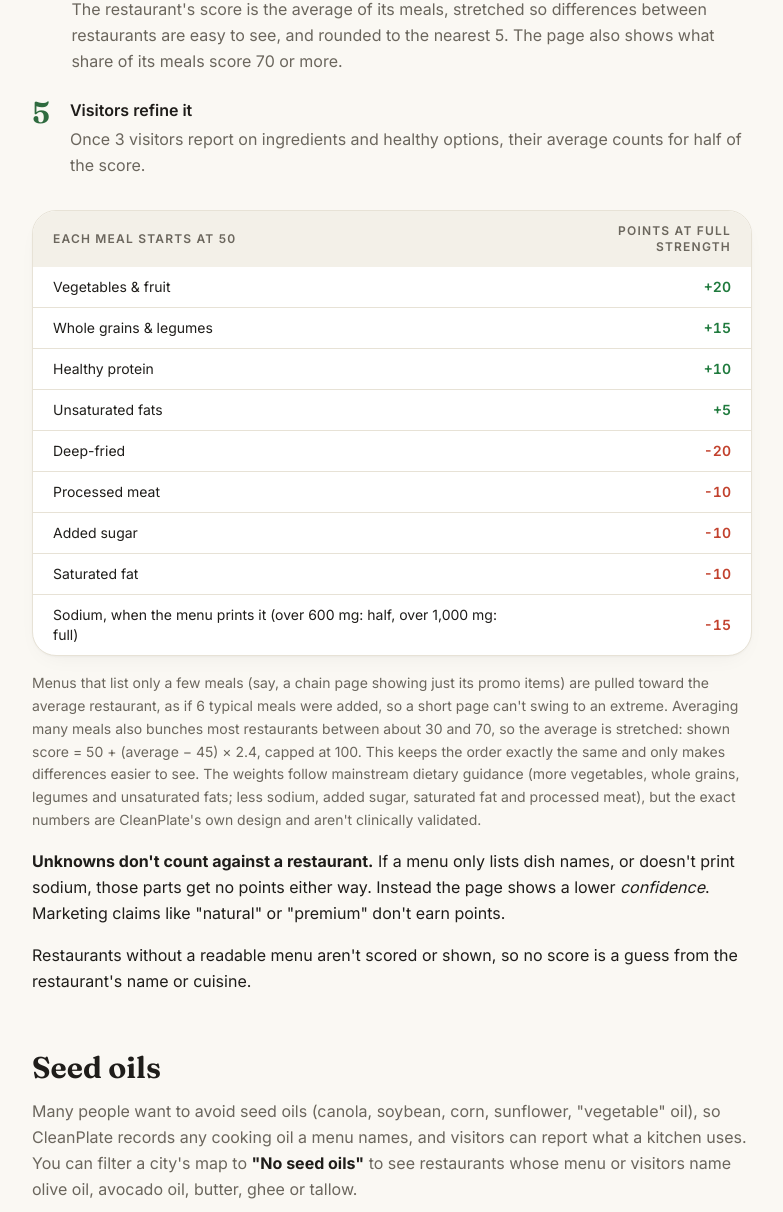
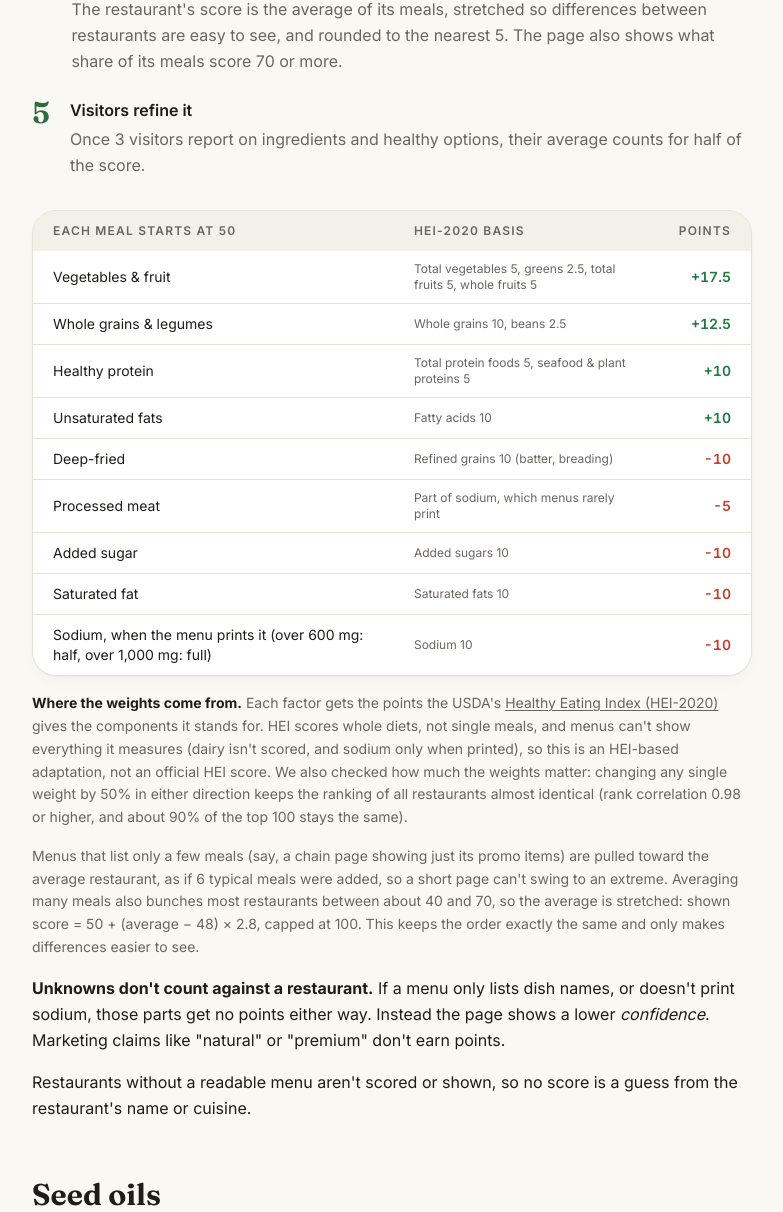
Before and after one commit to RalphNehme/cleanplate, a FastAPI app: page /scores in a window 1280 px wide. Shown: the part 818-2030 px from the top of the page, without its empty margins (248-1031 px from the left). Run offline with FastAPI, Linux system fonts and the light colour scheme; some libraries are stand-ins or nearby versions.

Commit message:
Food score weights from HEI-2020 proportions
Each factor gets the points the USDA Healthy Eating Index gives the
components it stands for (e.g. vegetables & fruit 17.5, whole grains &
beans 12.5, fatty acids 10, refined grains via frying 10, sodium 10).
Recalibrated (center 48, x2.8, baseline 55.4): restaurants average ~71.
The method page cites HEI per factor and reports the sensitivity check
(any weight +/-50% keeps rank correlation >= 0.98).

```diff
--- a/app/food.py
+++ b/app/food.py
@@ -19,27 +19,28 @@ OIL_LABELS = {
     "mixed": "A mix of oils",
 }
 
-# Points for a factor at full strength (level 1); level 0.5 earns half.
+# Points for a factor at full strength (level 1); level 0.5 earns half. Proportions follow the
+# USDA Healthy Eating Index (HEI-2020) components each factor stands for.
 MEAL_WEIGHTS = {
-    "vegetables": 20,
-    "whole_grains_legumes": 15,
-    "healthy_protein": 10,
-    "unsaturated_fats": 5,
-    "deep_fried": -20,
-    "processed_meat": -10,
-    "added_sugar": -10,
-    "saturated_fat": -10,
+    "vegetables": 17.5,  # total vegetables 5 + greens 2.5 + total fruits 5 + whole fruits 5
+    "whole_grains_legumes": 12.5,  # whole grains 10 + beans 2.5
+    "healthy_protein": 10,  # total protein foods 5 + seafood and plant proteins 5
+    "unsaturated_fats": 10,  # fatty acids 10
+    "deep_fried": -10,  # refined grains 10 (batter, breading)
+    "processed_meat": -5,  # part of sodium, which menus rarely print
+    "added_sugar": -10,  # added sugars 10
+    "saturated_fat": -10,  # saturated fats 10
 }
-SODIUM_WEIGHT = -15
+SODIUM_WEIGHT = -10  # sodium 10, when the menu prints it
 # Short or partial menus (e.g. a chain page listing only promo items) are pulled toward the
 # average restaurant, as if PRIOR_MEALS average meals were added. PRIOR_RAW is that average.
 PRIOR_MEALS = 6
-PRIOR_RAW = 53.2
-# Averaging many meals bunches restaurants between ~30 and ~70, so the average is stretched
-# around a center (order unchanged). Tuned on all ~1,600 scored restaurants: average ~70,
-# about a fifth scoring 80+.
-CALIBRATION_CENTER = 45
-CALIBRATION_STRETCH = 2.4
+PRIOR_RAW = 55.4
+# Averaging many meals bunches restaurants between ~40 and ~70, so the average is stretched
+# around a center (order unchanged). Tuned on all ~1,600 scored restaurants: average ~71,
+# about a quarter scoring 80+.
+CALIBRATION_CENTER = 48
+CALIBRATION_STRETCH = 2.8
 FACTOR_LABELS = {
     "vegetables": "Vegetables & fruit",
     "whole_grains_legumes": "Whole grains & legumes",
--- a/app/templates/scores.html
+++ b/app/templates/scores.html
@@ -31,23 +31,38 @@
       {% endfor %}
     </ol>
 
-    <div class="card mt-8 overflow-hidden">
+    {% set hei = {
+      "vegetables": "Total vegetables 5, greens 2.5, total fruits 5, whole fruits 5",
+      "whole_grains_legumes": "Whole grains 10, beans 2.5",
+      "healthy_protein": "Total protein foods 5, seafood & plant proteins 5",
+      "unsaturated_fats": "Fatty acids 10",
+      "deep_fried": "Refined grains 10 (batter, breading)",
+      "processed_meat": "Part of sodium, which menus rarely print",
+      "added_sugar": "Added sugars 10",
+      "saturated_fat": "Saturated fats 10"} %}
+    <div class="card mt-8 overflow-x-auto">
       <table class="w-full text-sm">
         <thead class="bg-surface2 text-left text-xs uppercase tracking-widest text-muted">
-          <tr><th class="px-5 py-3 font-semibold">Each meal starts at 50</th><th class="px-5 py-3 text-right font-semibold">Points at full strength</th></tr>
+          <tr><th class="px-5 py-3 font-semibold">Each meal starts at 50</th><th class="px-5 py-3 font-semibold">HEI-2020 basis</th><th class="px-5 py-3 text-right font-semibold">Points</th></tr>
         </thead>
         <tbody class="divide-y divide-line">
           {% for key, w in weights.items() %}
           <tr><td class="px-5 py-2.5">{{ factor_labels[key] }}</td>
-            <td class="px-5 py-2.5 text-right font-semibold tabular-nums s-{{ 'excellent' if w > 0 else 'poor' }}" style="color: var(--c)">{{ "%+d" | format(w) }}</td></tr>
+            <td class="px-5 py-2.5 text-xs text-muted">{{ hei[key] }}</td>
+            <td class="px-5 py-2.5 text-right font-semibold tabular-nums s-{{ 'excellent' if w > 0 else 'poor' }}" style="color: var(--c)">{{ "%+g" | format(w) }}</td></tr>
           {% endfor %}
           <tr><td class="px-5 py-2.5">Sodium, when the menu prints it (over 600 mg: half, over 1,000 mg: full)</td>
-            <td class="px-5 py-2.5 text-right font-semibold tabular-nums s-poor" style="color: var(--c)">{{ "%+d" | format(sodium_weight) }}</td></tr>
+            <td class="px-5 py-2.5 text-xs text-muted">Sodium 10</td>
+            <td class="px-5 py-2.5 text-right font-semibold tabular-nums s-poor" style="color: var(--c)">{{ "%+g" | format(sodium_weight) }}</td></tr>
         </tbody>
       </table>
     </div>
     <p class="mt-4 text-sm leading-relaxed text-muted">
-      Menus that list only a few meals (say, a chain page showing just its promo items) are pulled toward the average restaurant, as if {{ prior_meals }} typical meals were added, so a short page can't swing to an extreme. Averaging many meals also bunches most restaurants between about 30 and 70, so the average is stretched: shown score = 50 + (average − {{ center }}) × {{ stretch | round(1) }}, capped at 100. This keeps the order exactly the same and only makes differences easier to see. The weights follow mainstream dietary guidance (more vegetables, whole grains, legumes and unsaturated fats; less sodium, added sugar, saturated fat and processed meat), but the exact numbers are CleanPlate's own design and aren't clinically validated.
+      <strong class="text-ink">Where the weights come from.</strong> Each factor gets the points the USDA's <a class="underline underline-offset-2 hover:text-ink" href="https://www.fns.usda.gov/cnpp/healthy-eating-index-hei" rel="noopener" target="_blank">Healthy Eating Index (HEI-2020)</a> gives the components it stands for. HEI scores whole diets, not single meals, and menus can't show everything it measures (dairy isn't scored, and sodium only when printed), so this is an HEI-based adaptation, not an official HEI score.
+      We also checked how much the weights matter: changing any single weight by 50% in either direction keeps the ranking of all restaurants almost identical (rank correlation 0.98 or higher, and about 90% of the top 100 stays the same).
+    </p>
+    <p class="mt-4 text-sm leading-relaxed text-muted">
+      Menus that list only a few meals (say, a chain page showing just its promo items) are pulled toward the average restaurant, as if {{ prior_meals }} typical meals were added, so a short page can't swing to an extreme. Averaging many meals also bunches most restaurants between about 40 and 70, so the average is stretched: shown score = 50 + (average − {{ center }}) × {{ stretch | round(1) }}, capped at 100. This keeps the order exactly the same and only makes differences easier to see.
     </p>
     <p class="mt-4 leading-relaxed">
       <strong>Unknowns don't count against a restaurant.</strong> If a menu only lists dish names, or doesn't print sodium, those parts get no points either way. Instead the page shows a lower <em>confidence</em>. Marketing claims like "natural" or "premium" don't earn points.
```
Also changed, not shown: tests/test_food.py (+5 -5 lines).
